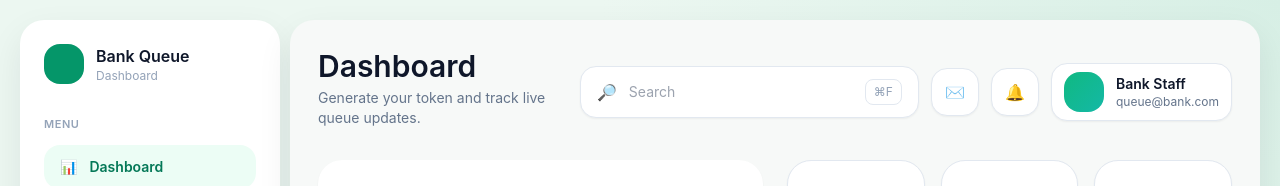
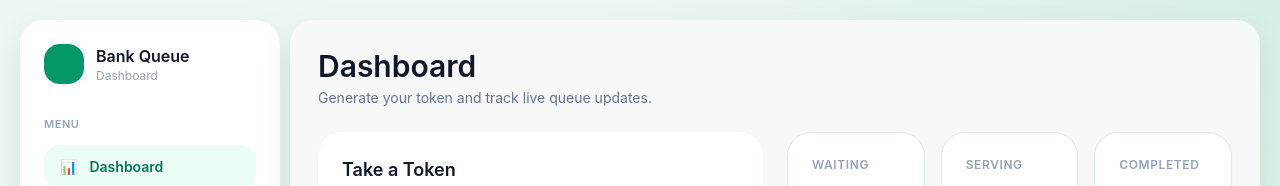
Before and after one commit to devthakuree/Bank-Queue-System-frontend, a React (Vite) app: page /customer in a window 1280 px wide. Shown: the top 186 px of the page. Built offline with nearby package versions, Linux system fonts and the light colour scheme; no server answers.

Commit message:
Refactor DashboardTopbar component to simplify layout; removed search and notification buttons for a cleaner design while maintaining title and subtitle display.

```diff
--- a/src/components/DashboardTopbar.jsx
+++ b/src/components/DashboardTopbar.jsx
@@ -1,48 +1,8 @@
 function DashboardTopbar({ title, subtitle }) {
   return (
-    <div className="mb-6 flex flex-col gap-4 md:flex-row md:items-center md:justify-between">
-      <div>
-        <h1 className="text-3xl font-semibold text-slate-900">{title}</h1>
-        {subtitle ? <p className="mt-1 text-sm text-slate-500">{subtitle}</p> : null}
-      </div>
-
-      <div className="flex flex-col gap-3 md:flex-row md:items-center">
-        <div className="flex items-center gap-3 rounded-2xl border border-slate-200 bg-white px-4 py-3 shadow-sm">
-          <span className="text-slate-400">🔎</span>
-          <input
-            placeholder="Search"
-            className="w-56 bg-transparent text-sm text-slate-700 outline-none"
-          />
-          <span className="rounded-lg border border-slate-200 px-2 py-1 text-xs text-slate-400">
-            ⌘F
-          </span>
-        </div>
-
-        <div className="flex items-center gap-3">
-          <button
-            type="button"
-            className="h-12 w-12 rounded-2xl border border-slate-200 bg-white text-slate-600 shadow-sm"
-            aria-label="Messages"
-          >
-            ✉️
-          </button>
-          <button
-            type="button"
-            className="h-12 w-12 rounded-2xl border border-slate-200 bg-white text-slate-600 shadow-sm"
-            aria-label="Notifications"
-          >
-            🔔
-          </button>
-
-          <div className="flex items-center gap-3 rounded-2xl border border-slate-200 bg-white px-3 py-2 shadow-sm">
-            <div className="h-10 w-10 rounded-2xl bg-gradient-to-br from-emerald-500 to-teal-500" />
-            <div className="leading-tight">
-              <div className="text-sm font-semibold text-slate-900">Bank Staff</div>
-              <div className="text-xs text-slate-500">queue@bank.com</div>
-            </div>
-          </div>
-        </div>
-      </div>
+    <div className="mb-6">
+      <h1 className="text-3xl font-semibold text-slate-900">{title}</h1>
+      {subtitle ? <p className="mt-1 text-sm text-slate-500">{subtitle}</p> : null}
     </div>
   );
 }
```
